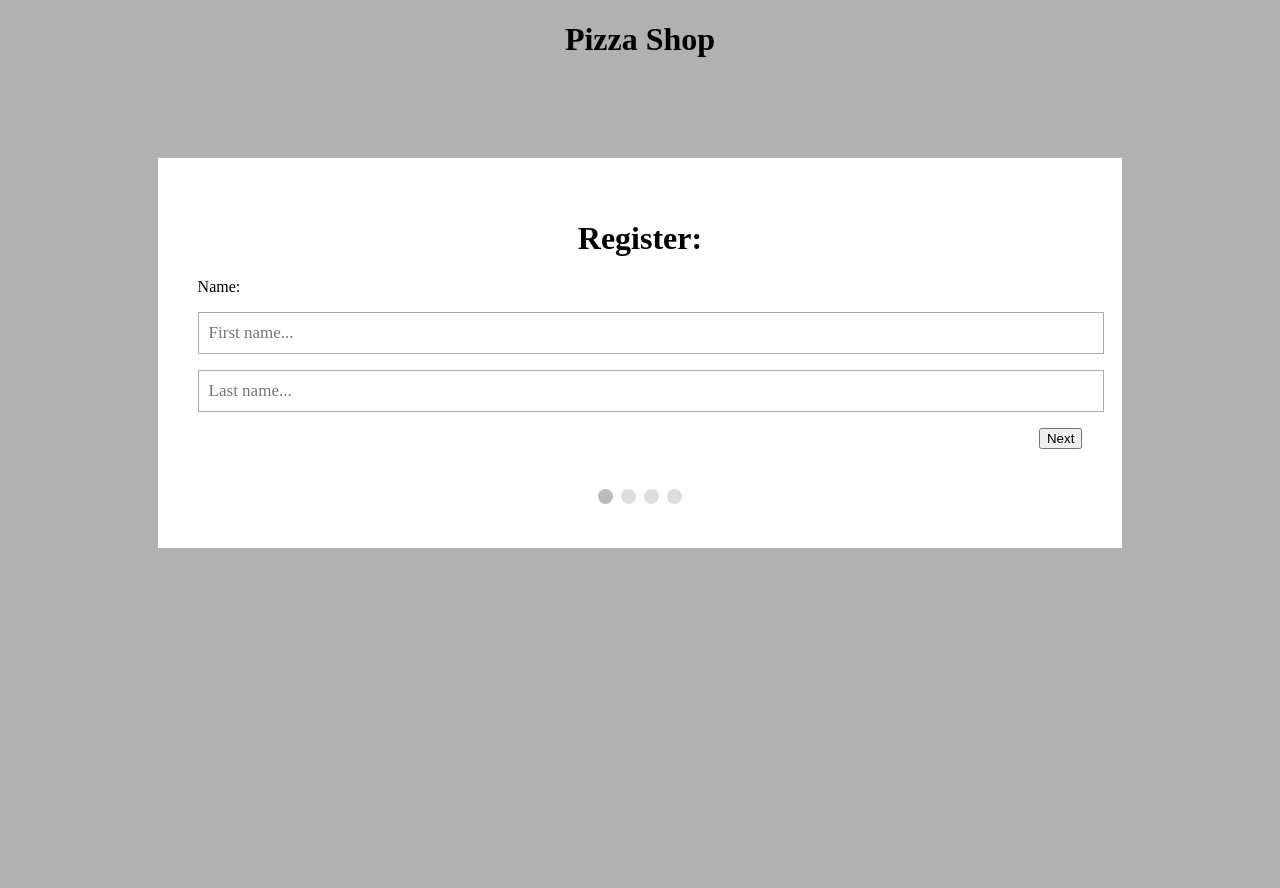
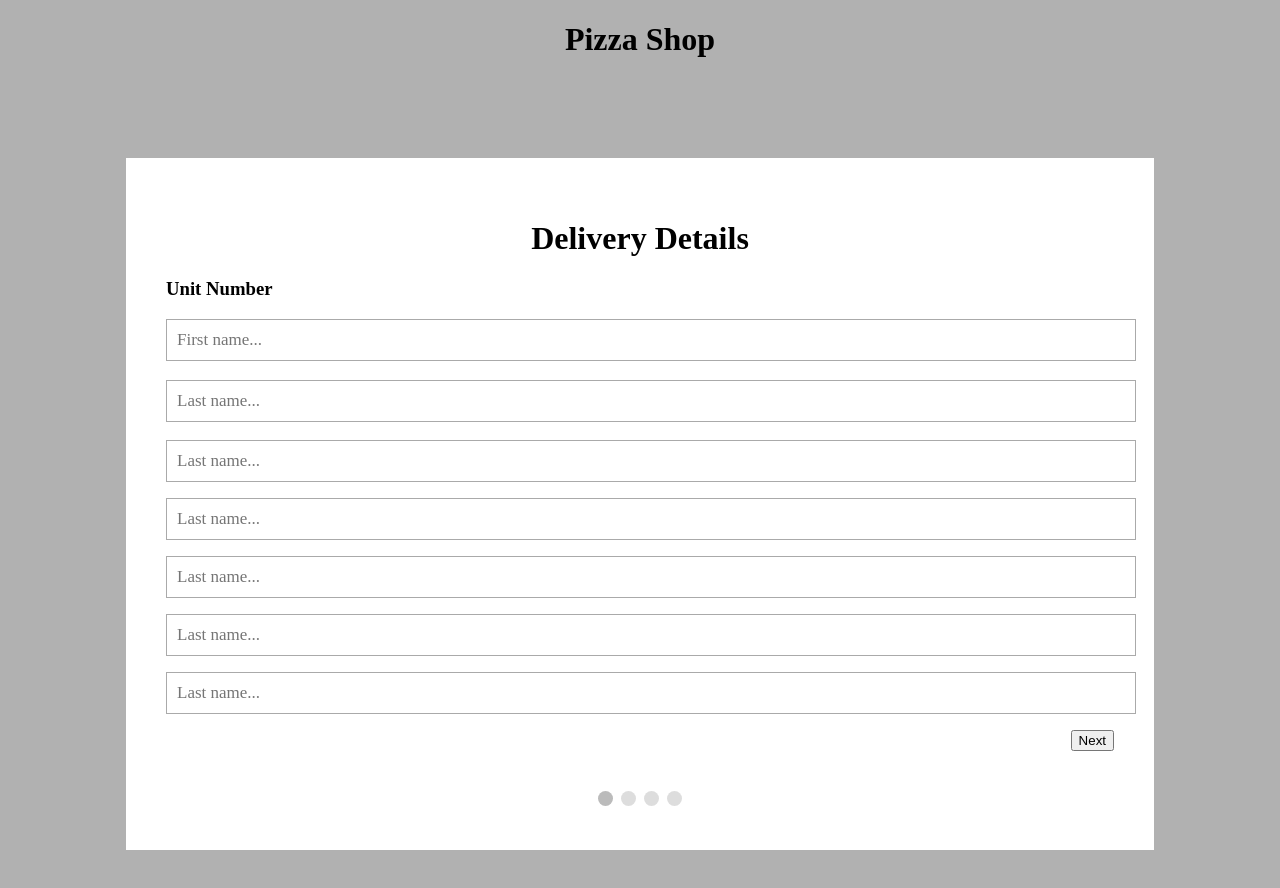
Before and after one commit to Martin-Zurek/PizzaOrderingApplication, a plain HTML site: page index.html in a window 1280 px wide. Before the commit the page ends 800 px from the top, so only its background shows below. Drawn offline with Linux system fonts and the light colour scheme.

Commit message:
Begin Delivery Details
Beginning to edit the multi step form to add delivery details, and will add a time picker, and hopefully, a google maps integration which says your location!

```diff
--- a/index.html
+++ b/index.html
@@ -19,15 +19,17 @@
         <h1>Pizza Shop</h1>
     </div>
 
-
-
     <form id="regForm" action="">
 
-        <h1>Register:</h1>
+        <div class="tab">
+            <h1>Delivery Details</h1>
 
-        <!-- One "tab" for each step in the form: -->
-        <div class="tab">Name:
-          <p><input placeholder="First name..." oninput="this.className = ''"></p>
+            <p><h3>Unit Number</h3><input placeholder="First name..." oninput="this.className = ''"></p>
+            <p><h3></h3><input placeholder="Last name..." oninput="this.className = ''"></p>
+            <p><h3></h3><input placeholder="Last name..." oninput="this.className = ''"></p>
+            <p><input placeholder="Last name..." oninput="this.className = ''"></p>
+            <p><input placeholder="Last name..." oninput="this.className = ''"></p>
+            <p><input placeholder="Last name..." oninput="this.className = ''"></p>
             <p><input placeholder="Last name..." oninput="this.className = ''"></p>
         </div>
 
--- a/main.css
+++ b/main.css
@@ -1,22 +1,25 @@
+/* Background Color */
 body {
     background-color: rgba(100, 100, 100, 0.50);
     background-size: cover;
 }
 
+/* Main Text */
 h1 {
     text-align: center;
 }
 
-/* Style the form */
+
+/* Form Style*/
 #regForm {
     background-color: #ffffff;
     margin: 100px auto;
     padding: 40px;
-    width: 70%;
+    width: 75%;
     min-width: 300px;
 }
 
-  /* Style the input fields */
+/* Input Field Style */
 input {
     padding: 10px;
     width: 100%;
@@ -47,7 +50,7 @@ h1 {
     opacity: 0.5;
   }
 
-  /* Mark the active step: */
+/* Mark The Active Step */
 .step.active {
     opacity: 1;
 }
```
Lines whose indentation alone changed are shown as unchanged.
